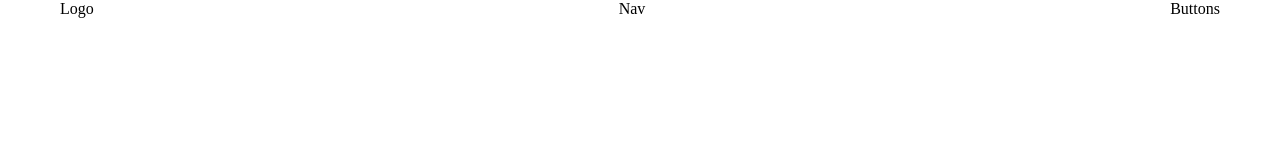
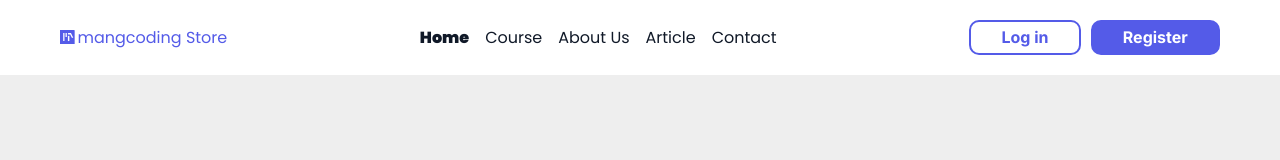
Before and after one commit to RamaAnbosi/landing, a plain HTML site: page index.html in a window 1280 px wide. Drawn offline with Linux system fonts and the light colour scheme.

Commit message:
create header

```diff
--- a/assets/css/main.css
+++ b/assets/css/main.css
@@ -1 +1,51 @@
 @import './base.css';
+body{
+    font-family:var(--mainFont);
+    background-color: #eee;
+}
+.header{
+    background-color:#fff;
+    padding:20px 0;
+}
+.header .logo{
+display:flex;
+align-items:center;
+gap:2.5px;
+
+}
+.header.logo img{
+    width:35px;
+}
+.header .logo a{
+    color:var(--mainColor);
+}
+.active{
+    font-weight:900;
+}
+.nav ul{
+    display:flex;
+    gap:16px;
+}
+.nav ul li a{
+    color:#101928;
+}
+.auth{
+    display:flex;
+    align-items:center;
+    gap:10px;
+}
+.auth a{
+font-family:var(--subFont);
+border-radius: 10px;
+padding: 5.3541765213012695px 30.18113136291504px;
+border:2px solid var(--mainColor);
+font-weight:700;
+}
+.auth .login{
+color:var(--mainColor);
+}
+.auth .register{
+color:#fff;
+background-color:var(--mainColor);
+
+}
--- a/index.html
+++ b/index.html
@@ -1,23 +1,50 @@
 <!DOCTYPE html>
 <html lang="en">
+
 <head>
     <meta charset="UTF-8">
     <meta name="viewport" content="width=device-width, initial-scale=1.0">
     <title>Document</title>
     <link rel="stylesheet" href="./assets/css/main.css">
 </head>
+
 <body>
 
     <header class="header">
-              <div class="container">
-                 <div class="row">
-                    <div class="logo">Logo</div>
-                    <nav class="nav">Nav</nav>
-                    <div class="auth">Buttons</div>
-                 </div>
-               </div>
+        <div class="container">
+            <div class="row">
+                <div class="logo">
+                    <img src="./assets/img/Logo.svg.svg" />
+                    <a href="#">mangcoding Store</a>
+                </div>
+                <nav class="nav">
+                    <ul>
+                        <li>
+                            <a href="#" class="active">Home</a>
+                        </li>
+                        <li>
+                            <a href="#">Course</a>
+                        </li>
+                        <li>
+                            <a href="#">About Us</a>
+                        </li>
+                        <li>
+                            <a href="#">Article</a>
+                        </li>
+                        <li>
+                            <a href="#">Contact</a>
+                        </li>
+                    </ul>
+                </nav>
+                <div class="auth">
+                    <a href="#" class="login">Log in</a>
+                    <a href="#" class="register">Register</a>
+                </div>
+            </div>
+        </div>
 
 
     </header>
 </body>
+
 </html>
```
Also changed, not shown: assets/img/Logo.svg.svg (added).
